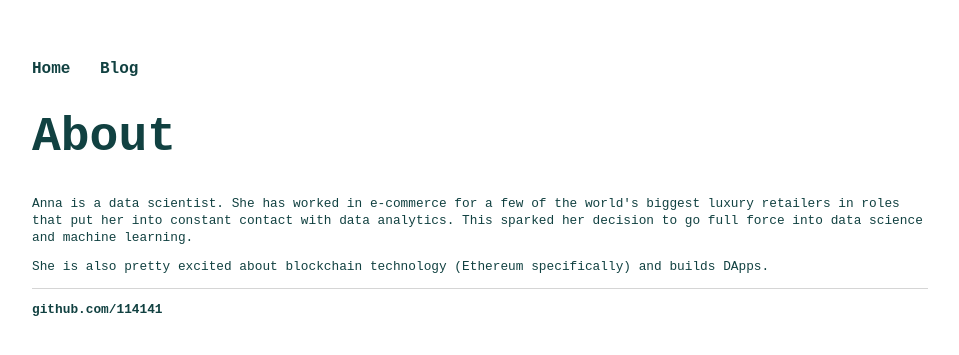
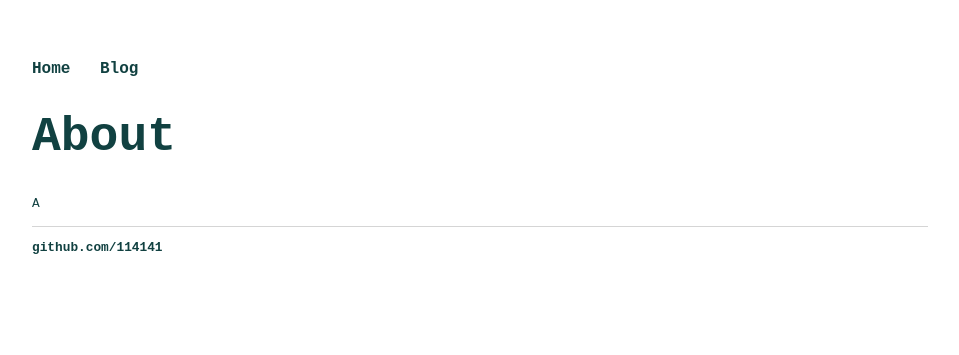
Before and after one commit to 114141/114141.github.io, a Jekyll site: the page built from about/index.html, in a window 1280 px wide. Shown: the top 355 px of the page, without its empty margins (160-1119 px from the left). Built offline with Jekyll 4.4.1, drawn with Linux system fonts in a browser that asks for light colours.

Commit message:
Update index.html

```diff
--- a/about/index.html
+++ b/about/index.html
@@ -4,7 +4,5 @@ title: 114141
 ---
 <div class="blurb">
 	<h1>About</h1>
-	<p>Anna is a data scientist. She has worked in e-commerce for a few of the world's biggest luxury retailers in roles that put her into constant contact with data
-	analytics. This sparked her decision to go full force into data science and machine learning.
-	<p>She is also pretty excited about blockchain technology (Ethereum specifically) and builds DApps.</p>
+	<p>A</p>
 </div><!-- /.blurb -->
```
